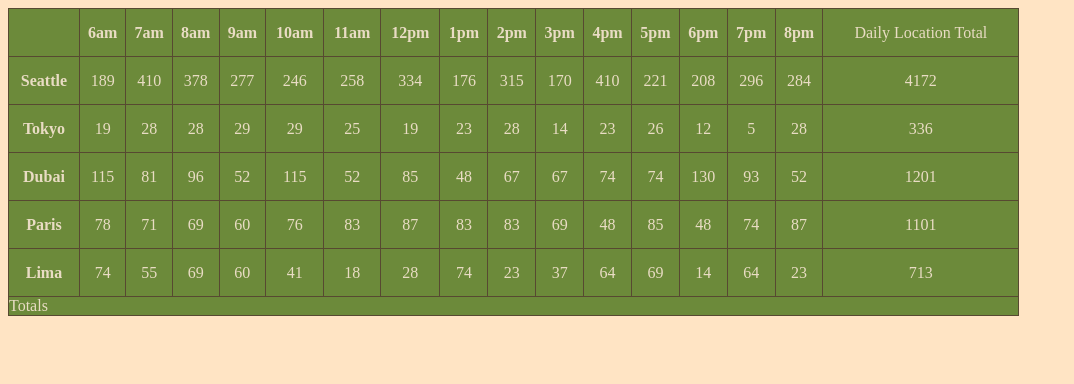
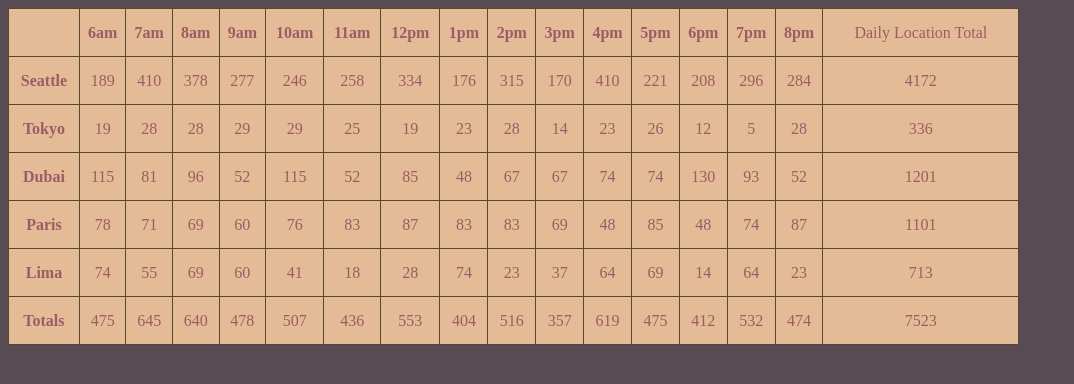
Before and after one commit to khofstetter94/cookie-stand, a plain HTML site: page sales.html in a window 1280 px wide. Shown: the whole page, without its empty margins (0-1074 px from the left). Drawn offline with Linux system fonts and the light colour scheme.

Commit message:
got the Totals row working with grand total cell

```diff
--- a/css/style.css
+++ b/css/style.css
@@ -1,5 +1,5 @@
 body {
-  background-color: bisque;
+  background-color: #584B53;
 }
 
 table {
@@ -7,8 +7,8 @@ table {
   border-collapse: collapse;
   width: 80%;
   height: 200px;
-  background-color: rgb(108, 138, 58);
-  color: rgb(233, 220, 196);
+  background-color: #E4BB97;
+  color: #9D5C63;
 }
 
 th, td {
--- a/js/app.js
+++ b/js/app.js
@@ -94,11 +94,28 @@ function renderAllCities(){
 
 function renderTotalsRow() {
   let tfootElem = document.createElement('tfoot');
-  tfootElem.textContent = 'Totals';
   table.appendChild(tfootElem);
-  // TODO: stretch goal
-  // One time: render out total cookie sales
-  // for loop each city to get hte totals for that hour block
+
+  let trFootElem = document.createElement('tr');
+  tfootElem.appendChild(trFootElem);
+
+  let thFootElem = document.createElement('th');
+  thFootElem.textContent = 'Totals';
+  trFootElem.appendChild(thFootElem);
+  let grandTotal = 0;
+  for (let i = 0; i < hours.length; i++){
+    let hourTotal = 0;
+    let tdFootElem = document.createElement('td');
+    trFootElem.appendChild(tdFootElem);
+    for(let j = 0; j < storeCities.length; j++){
+      hourTotal += storeCities[j].hourlyCookies[i];
+    }
+    tdFootElem.textContent = hourTotal;
+    grandTotal += hourTotal;
+  }
+  let tdFinalElem = document.createElement('td');
+  tdFinalElem.textContent = grandTotal;
+  trFootElem.appendChild(tdFinalElem);
 }
 
 renderTableHeaders();
```
